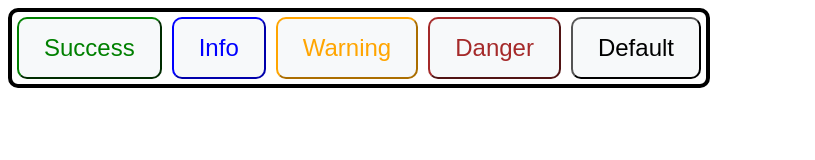
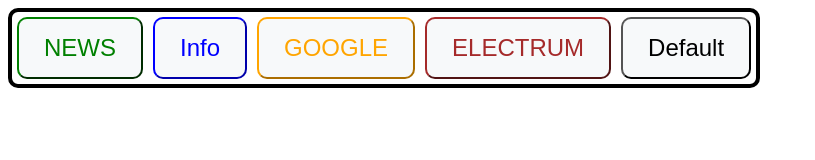
Before and after one commit to Demchenko22101969/HW16, a plain HTML site: page index.html in a window 1280 px wide. Shown: the whole page, without its empty margins (0-815 px from the left). Drawn offline with Linux system fonts and the light colour scheme.

Commit message:
Sam information

```diff
--- a/index.html
+++ b/index.html
@@ -11,11 +11,11 @@
 
 <body>
    <div class="container">
-    <a href="#"><button class="btn color_green">Success</button></a>
+    <a href="https://www.pravda.com.ua"><button class="btn color_green">NEWS</button></a>
     <a href="https://www.ukr.net"><button class="btn color_blue">Info</button></a>
-    <a href="#"><button class="btn color_orange">Warning</button></a>
-    <a href="#"><button class="btn color_brown">Danger</button></a>
-    <a href=""><button class="btn color_default">Default</button></a>
+    <a href="https://www.google.com"><button class="btn color_orange">GOOGLE</button></a>
+    <a href="https://www.electrum.com.ua"><button class="btn color_brown">ELECTRUM</button></a>
+    <a href="#"><button class="btn color_default">Default</button></a>
 
    </div>
 
```
